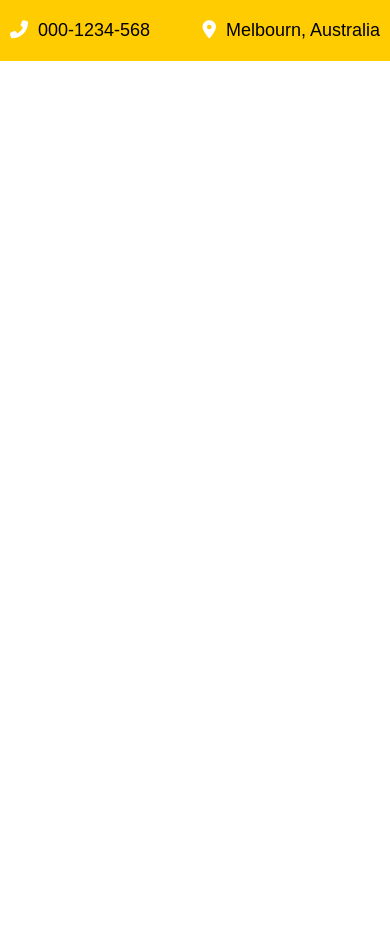
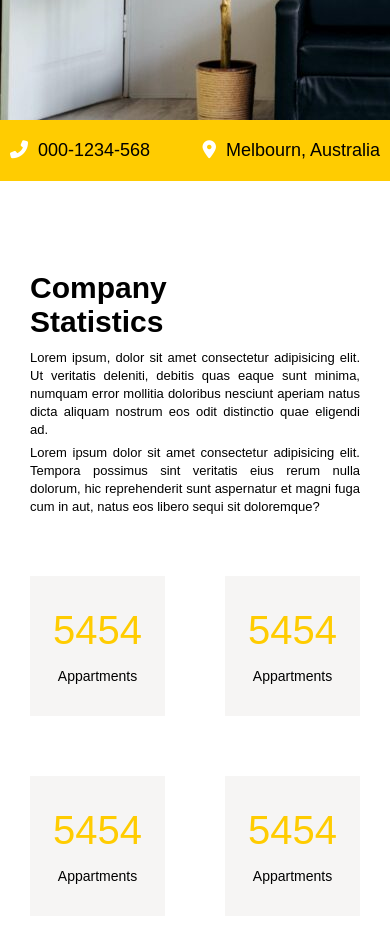
Before and after one commit to Achpochmak/html-course, a plain HTML site: page index.html in a window 390 px wide. Shown: the part 560-1506 px from the top of the page. Before the commit the page ends 844 px from the top, so only its background shows below. Drawn offline with Linux system fonts and the light colour scheme.

Commit message:
statistics block added

```diff
--- a/index.html
+++ b/index.html
@@ -1,5 +1,6 @@
 <!DOCTYPE html>
 <html lang="en">
+
 <head>
     <meta charset="UTF-8">
     <meta http-equiv="X-UA-Compatible" content="IE=edge">
@@ -9,6 +10,7 @@
     <script src="https://kit.fontawesome.com/e492c136e2.js" crossorigin="anonymous"></script>
 
 </head>
+
 <body>
     <header>
         <nav>
@@ -40,6 +42,42 @@
                 <p><i class="fas fa-map-marker-alt"></i>Melbourn, Australia</p>
             </div>
         </section>
+        <section class="stats wrapper">
+            <div class="stats-text">
+                <h2>Company<br> Statistics</h2>
+                <p>Lorem ipsum, dolor sit amet consectetur adipisicing elit.
+                    Ut veritatis deleniti, debitis quas eaque sunt minima,
+                    numquam error mollitia doloribus nesciunt aperiam natus
+                    dicta aliquam nostrum eos odit distinctio quae eligendi ad.</p>
+                <p>Lorem ipsum dolor sit amet consectetur adipisicing elit.
+                    Tempora possimus sint veritatis eius rerum nulla dolorum,
+                    hic reprehenderit sunt aspernatur et magni fuga cum in aut,
+                    natus eos libero sequi sit doloremque?</p>
+            </div>
+            <div class="stats-num">
+                <div class="stats-line">
+                    <div class="square">
+                        <span class="stats-square">5454</span>
+                        <span class="square-text">Appartments</span>
+                    </div>
+                    <div class="square">
+                        <span class="stats-square">5454</span>
+                        <span class="square-text">Appartments</span>
+                    </div>
+                    </div>
+                    <div class="stats-line">
+                    <div class="square">
+                        <span class="stats-square">5454</span>
+                        <span class="square-text">Appartments</span>
+                    </div>
+                    <div class="square">
+                        <span class="stats-square">5454</span>
+                        <span class="square-text">Appartments</span>
+                    </div>
+                </div>
+            </div>
+        </section>
     </main>
 </body>
+
 </html>
--- a/style.css
+++ b/style.css
@@ -76,8 +76,8 @@ html {
 .intro .intro-text {
     position: absolute;
     font-size: 62px;
-    right: 950px;
-    top: 220px;
+    left: 240px;
+    top: 120px;
 }
 
 .intro-contacts {
@@ -85,7 +85,7 @@ html {
     max-width: 590px;
     position: absolute;
     right: 170px;
-    top: 630px;
+    top: 670px;
     display: flex;
     justify-content: space-between;
     padding: 30px 50px;
@@ -99,6 +99,52 @@ html {
 .intro-contacts p {
     font-size: 18px;
     margin-right: 60px;
+}
+
+.stats {
+    display: flex;
+    margin-top: 130px;
+}
+
+.stats-line {
+    display: flex;
+}
+
+.stats-text {
+    padding: 40px;
+    text-align:justify;
+}
+
+.stats-text h2{
+    font-size: 40px;
+    margin-bottom: 70px;
+}
+
+.stats-text p{
+    margin-top: 50px;
+    font-size: 13px;
+    line-height: 27px;
+}
+
+.square{
+    width: 200px;
+    height: 200px;
+    background-color: #f6f5f4;
+    margin: 30px;
+    display: flex;
+    justify-content: center;
+    align-items: center;
+    flex-direction: column;
+}
+
+.stats-square{
+    font-size: 40px;
+    color: #ffcc01;
+    margin-bottom: 15px;
+}
+
+.square-text{
+    font-size: 14px;
 }
 @media screen and (max-width: 1000px) {
     .toggle {
@@ -165,30 +211,56 @@ html {
         display: block;
         min-width: 100%;
     }
-    .intro-img{
-        background-position: bottom 50px right 570px;
-        width: 480px;
-        height: 580px;
+
+    .intro-img {
+        background-position: bottom 50px;
+        height: 700px;
+        width: 100%;
     }
-    .intro .intro-text{
+
+    .intro .intro-text {
         position: relative;
         font-size: 35px;
         right: -10px;
         top: 95px;
     }
-    .intro .intro-contacts{
+
+    .intro .intro-contacts {
+        left: 0;
         right: 0;
         top: -60px;
         padding: 20px 10px;
         position: relative;
+        max-width: none;
     }
-    .intro-contacts i{
+
+    .intro-contacts i {
         margin-right: 10px;
 
     }
-    .intro-contacts p{
+
+    .intro-contacts p {
         font-style: 13px;
         margin-right: 0;
     }
-
+    .stats{
+        margin-top: 0;
+        flex-direction: column;
+    }
+    .stats-text{
+        padding: 10px;
+        margin: 20px;
+    }
+    .stats-text h2{
+        font-size: 30px;
+        margin-bottom: 10px;
+    }
+    .stats-text p{
+        margin-top: 5px;
+        font-size: 13px;
+        line-height: 18px;
+    }
+    .square{
+        height: 140px;
+    }
 }
```
Lines whose indentation alone changed are shown as unchanged.
